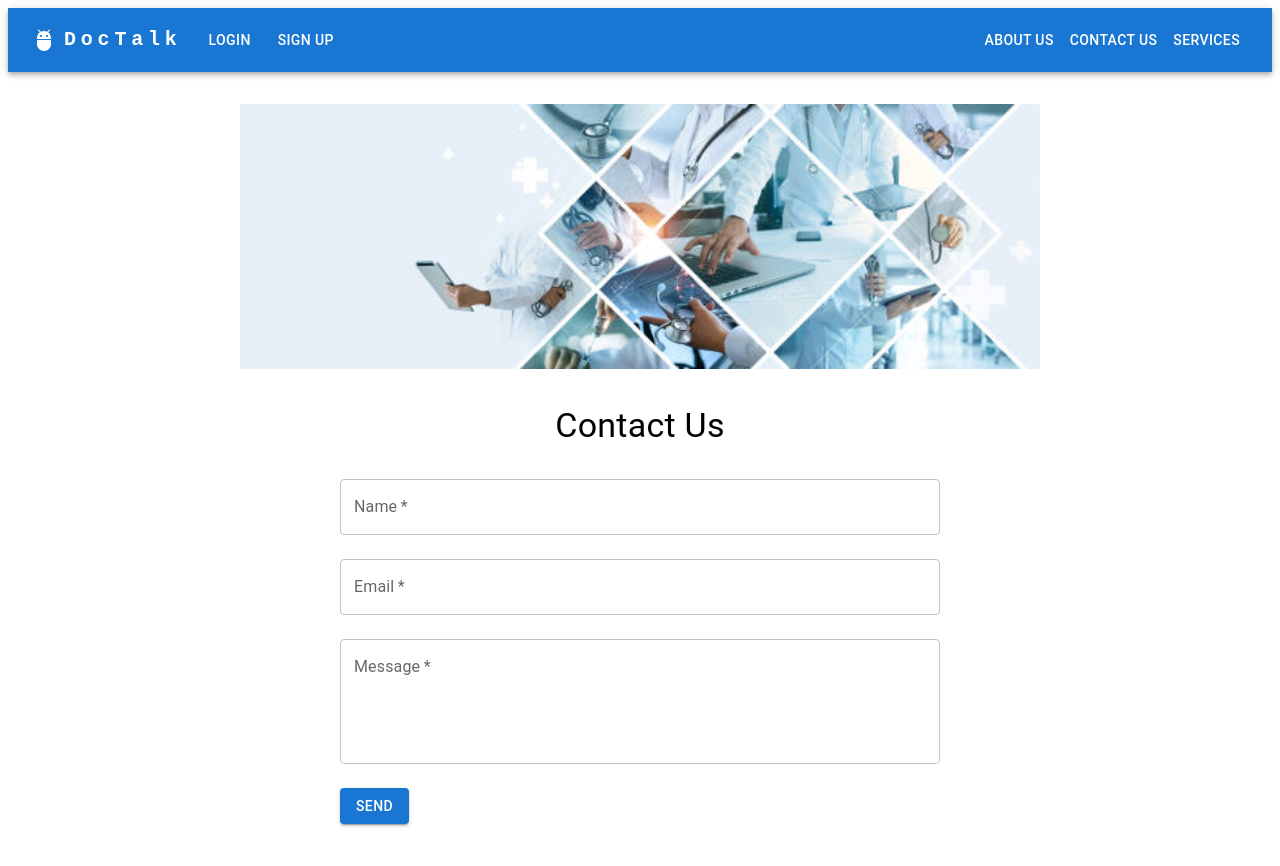
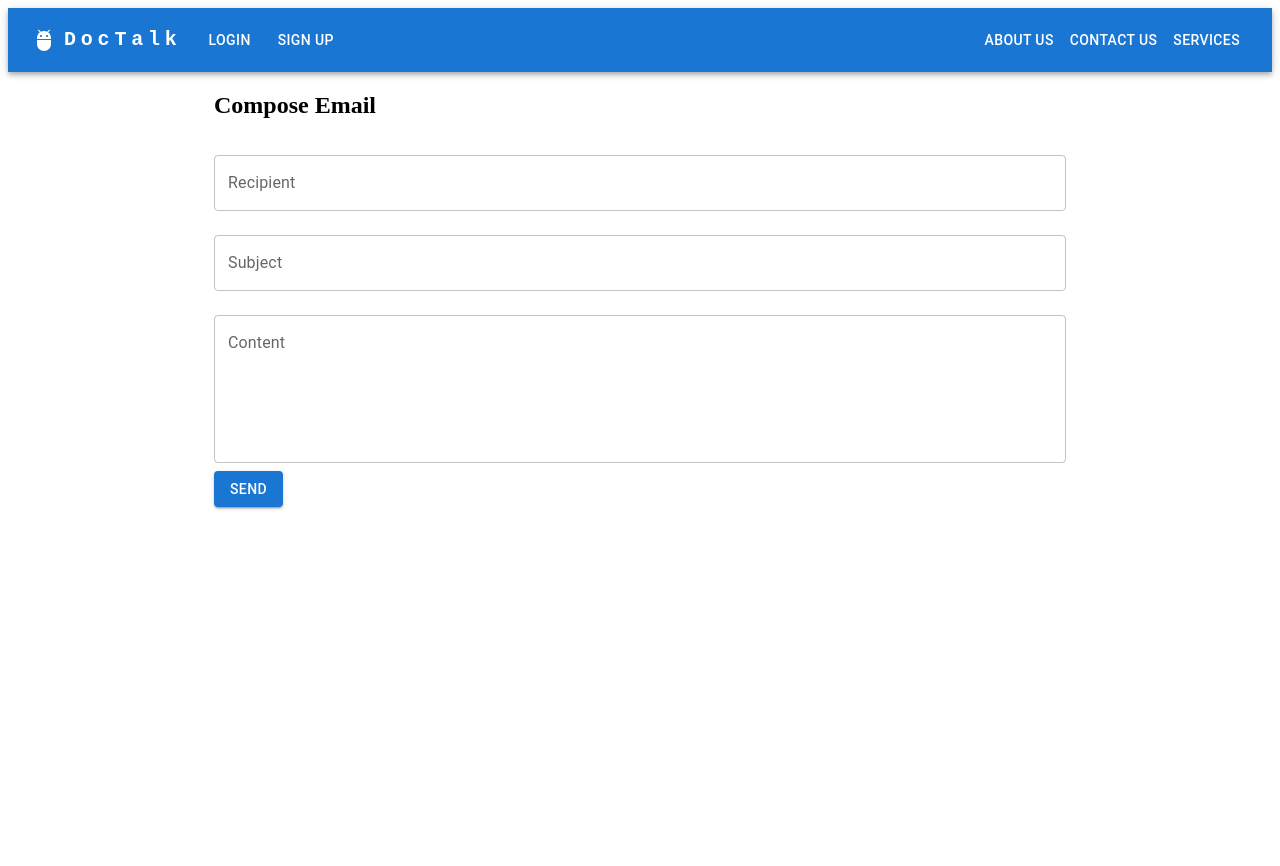
Before and after one commit to femke77/DocTalk, a React (Create React App) app in the folder client/: page /compose in a window 1280 px wide. Shown: the top 866 px of the page. After the commit the page ends 800 px from the top, so only its background shows below. Built offline with nearby package versions, Linux system fonts and the light colour scheme.

Commit message:
successfully sending emails, fetching in sent page .

```diff
--- a/client/src/components/Header/PatientHeader.js
+++ b/client/src/components/Header/PatientHeader.js
@@ -60,7 +60,7 @@ const StyledInputBase = styled(InputBase)(({ theme }) => ({
   },
 }));
 
-export default function PrimarySearchAppBar() {
+export default function ProfilePrimarySearchAppBar() {
   const [isLoggedIn, setIsLoggedIn] = useState(AuthService.loggedIn());
 
   const [anchorEl, setAnchorEl] = React.useState(null);
@@ -91,6 +91,13 @@ export default function PrimarySearchAppBar() {
     setIsLoggedIn(false);
     handleMenuClose();
   };
+
+  // const handleEmailClick = () => {
+
+  //   if (isLoggedIn) {
+  //     <Link to="/email-dashboard" />;
+  //   }
+  // };
 
   const menuId = 'primary-search-account-menu';
   const renderMenu = (
@@ -181,8 +188,8 @@ export default function PrimarySearchAppBar() {
         <p>Notifications</p>
       </MenuItem>
 
-
-      <MenuItem onClick={handleProfileMenuOpen}>
+      <MenuItem>
+        <Link to="/PatientProfile" style={{ textDecoration: 'none', color: 'inherit' }}>
           <IconButton
             size="large"
             aria-label="account of current user"
@@ -193,6 +200,7 @@ export default function PrimarySearchAppBar() {
             <AccountCircle />
           </IconButton>
           <p>Profile</p>
+        </Link>
       </MenuItem>
     </Menu>
   );
@@ -256,6 +264,7 @@ export default function PrimarySearchAppBar() {
                 <NotificationsIcon />
               </Badge>
             </IconButton>
+
             <IconButton
               size="large"
               edge="end"
@@ -265,9 +274,9 @@ export default function PrimarySearchAppBar() {
               onClick={handleProfileMenuOpen}
               color="inherit"
             >
-              <Link to="/PatientProfile" style={{ color: 'inherit' }}>
+
                 <AccountCircle />
-              </Link>
+
             </IconButton>
           </Box>
           <Box sx={{ display: { xs: 'flex', md: 'none' } }}>
--- a/client/src/pages/Doctor/DoctorEmails/ComposeEmail.js
+++ b/client/src/pages/Doctor/DoctorEmails/ComposeEmail.js
@@ -1,10 +1,7 @@
-import React, { useState } from "react";
-import { TextField, Button, Typography, Box } from "@mui/material";
+import React, { useState } from 'react';
+import { TextField, Button, Container } from '@mui/material';
 import { useMutation } from '@apollo/client';
-import { gql } from '@apollo/client';
-import { ToastContainer, toast } from 'react-toastify';
-import 'react-toastify/dist/ReactToastify.css';
-import Auth from '../../../utils/auth';
+import { useQuery, gql } from '@apollo/client';
 
 const SEND_EMAIL_MUTATION = gql`
   mutation SendEmail($emailInput: EmailInput!) {
@@ -19,95 +16,85 @@ const SEND_EMAIL_MUTATION = gql`
     }
   }
 `;
+const ComposeEmail = () => {
 
-export default function ComposeEmail() {
-  const [formState, setFormState] = useState({
-    fullName: "",
-    email: "",
-    message: ""
+  const [recipient, setRecipient] = useState('');
+  const [subject, setSubject] = useState('');
+  const [content, setContent] = useState('');
+  const [sendEmailMutation] = useMutation(SEND_EMAIL_MUTATION);
+
+  const handleRecipientChange = (event) => {
+    setRecipient(event.target.value);
+  };
+
+  const handleSubjectChange = (event) => {
+    setSubject(event.target.value);
+  };
+
+  const handleContentChange = (event) => {
+    setContent(event.target.value);
+  };
+
+  const handleComposeEmail = async () => {
+    try {
+      const { data } = await sendEmailMutation({
+        variables: {
+          emailInput: {
+            recipients: [recipient],
+            subject,
+            body: content,
+          },
+        },
       });
 
-  const [sendEmail, { loading }] = useMutation(SEND_EMAIL_MUTATION);
 
-  const handleSubmit = (e) => {
-    e.preventDefault();
+      console.log('Sent Email:', data.sendEmail);
 
-    if (!formState.email.trim() || !formState.message.trim()) {
-      return toast.error("Please enter a valid email and message");
+
+      setRecipient('');
+      setSubject('');
+      setContent('');
+    } catch (error) {
+      console.error('Error sending email:', error.message);
     }
-
-    const emailInput = {
-      subject: "Your Subject",
-      sender: Auth.getProfile().data.email,
-      recipients: [],
-      body: formState.message,
-      timestamp: new Date().toISOString(),
-      status: "DRAFT",
-    };
-
-    sendEmail({ variables: { emailInput } })
-      .then((result) => {
-        console.log("Email sent successfully:", result.data.sendEmail);
-        setFormState({
-          ...formState,
-          email: "",
-          message: ""
-        });
-        toast.success("Email sent successfully");
-      })
-      .catch((error) => {
-        console.error("Error sending email:", error.message);
-        toast.error("Error sending email");
-      });
   };
 
   return (
-    <div>
-      <ToastContainer />
-      <Box sx={{ display: "flex", flexDirection: "column", alignItems: "center", justifyContent: "center", height: "100vh" }}>
-        <img
-          src="/images/hero.jpg"
-          alt="contact"
-          style={{ width: '100%', maxWidth: '800px', height: 'auto', marginBottom: '20px' }}
-        />
-        <Box sx={{ maxWidth: 600, mx: "auto", p: 2 }}>
-          <Typography variant="h4" align="center" mb={2}>
-            Contact Us
-          </Typography>
-          <form onSubmit={handleSubmit}>
+    <Container maxWidth="md">
+      <h2>Compose Email</h2>
+      <form>
         <TextField
           fullWidth
-              label="Name"
-              value={formState.fullName}
-              onChange={(e) => setFormState({ ...formState, fullName: e.target.value })}
+          label="Recipient"
+          value={recipient}
+          onChange={handleRecipientChange}
+          variant="outlined"
           margin="normal"
-              required
         />
         <TextField
           fullWidth
-              label="Email"
-              value={formState.email}
-              onChange={(e) => setFormState({ ...formState, email: e.target.value })}
+          label="Subject"
+          value={subject}
+          onChange={handleSubjectChange}
+          variant="outlined"
           margin="normal"
-              required
-              type="email"
         />
         <TextField
           fullWidth
-              label="Message"
-              value={formState.message}
-              onChange={(e) => setFormState({ ...formState, message: e.target.value })}
+          label="Content"
+          multiline
+          rows={5}
+          value={content}
+          onChange={handleContentChange}
+          variant="outlined"
           margin="normal"
-              required
-              multiline
-              rows={4}
         />
-            <Button variant="contained" type="submit" sx={{ mt: 2 }}>
-              {loading ? "Sending..." : "Send"}
+        <Button variant="contained" color="primary" onClick={handleComposeEmail}>
+          Send
         </Button>
       </form>
-        </Box>
-      </Box>
-    </div>
+    </Container>
   );
-}
+};
+
+export default ComposeEmail;
--- a/package.json
+++ b/package.json
@@ -17,7 +17,7 @@
     "concurrently": "^5.1.0"
   },
   "dependencies": {
-    "@apollo/client": "^3.7.17",
+    "@apollo/client": "^3.8.0",
     "@emotion/react": "^11.11.1",
     "@emotion/styled": "^11.11.0",
     "@fontsource/roboto": "^5.0.5",
@@ -33,6 +33,7 @@
     "mongoose": "^7.4.1",
     "nodemon": "^3.0.1",
     "react-router-dom": "^6.14.2",
+    "react-toastify": "^9.1.3",
     "yup": "^1.2.0"
   }
 }
```
Also changed, not shown: client/src/components/Header/DoctorHeader.js (+1 -6 lines), client/package.json (line endings or trailing spaces). Lines whose indentation alone changed are shown as unchanged.
